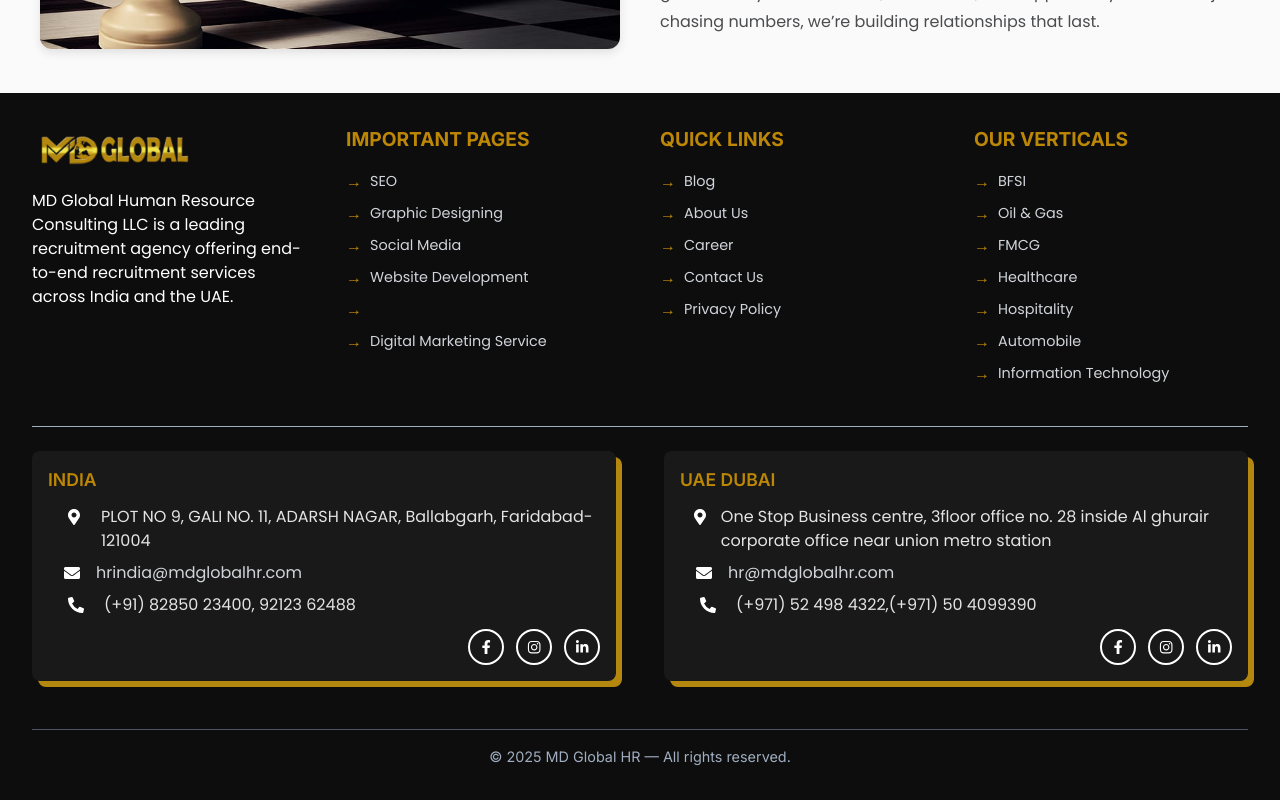
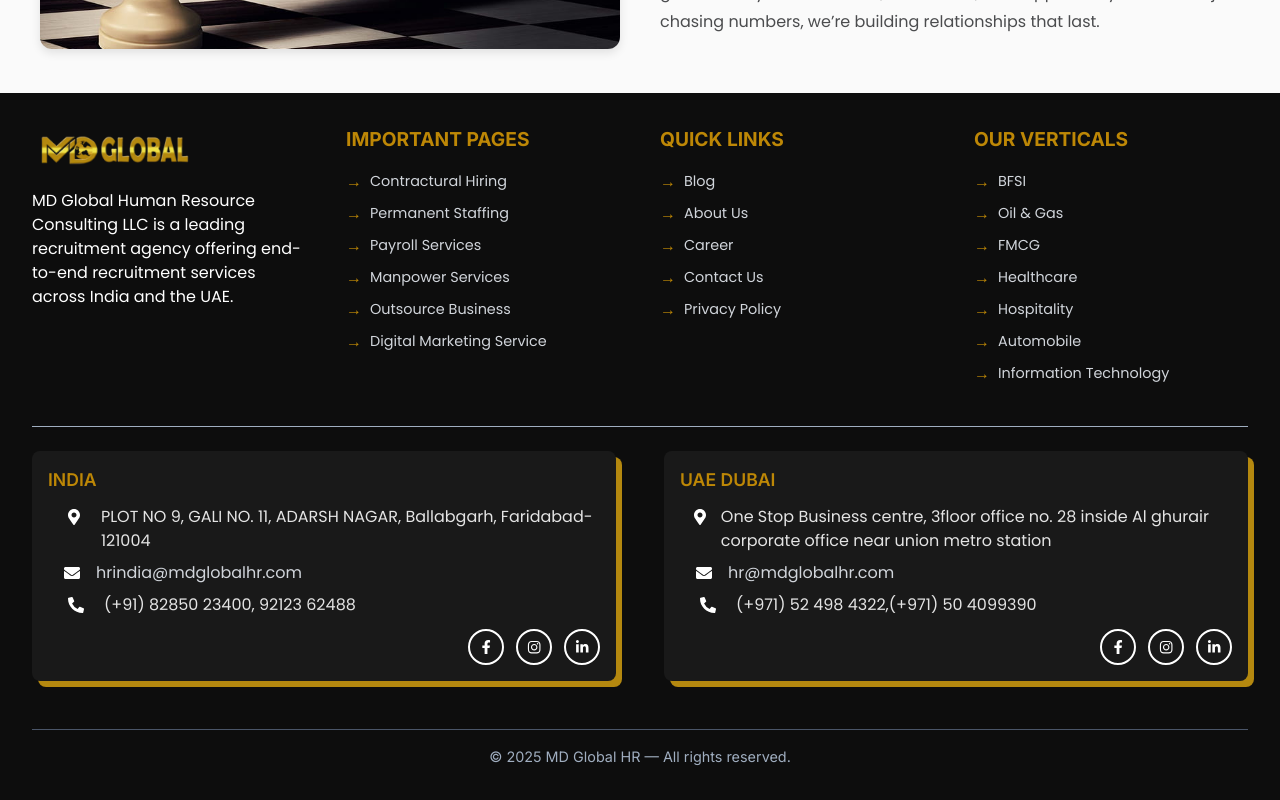
Before and after one commit to Lokender-droid/mdglobalnew, a React (Vite) app: page /about in a window 1280 px wide. Shown: the part 3728-4528 px from the top of the page. Built offline with nearby package versions, Linux system fonts and the light colour scheme.

Commit message:
footer important links updated

```diff
--- a/src/components/Career/FilterBar.jsx
+++ b/src/components/Career/FilterBar.jsx
@@ -12,6 +12,12 @@
 }) => {
   const handleCategorySelect = (e) => onCategoryChange(e.target.value);
   const handleLocationSelect = (e) => onLocationChange(e.target.value);
+
+  // Remove duplicates using Set
+  const uniqueCategories = [...new Set(categories)];
+  const uniqueLocations = [...new Set(locations)].sort((a, b) =>
+    a.localeCompare(b)
+  );
 
   return (
     <div className="filter-bar">
@@ -28,7 +34,7 @@
           onChange={handleCategorySelect}
         >
           <option value="">All Categories</option>
-          {categories.map((category) => (
+          {uniqueCategories.map((category) => (
             <option key={category} value={category}>
               {category}
             </option>
@@ -47,13 +53,11 @@
           onChange={handleLocationSelect}
         >
           <option value="">All Locations</option>
-          {[...locations]
-            .sort((a, b) => a.localeCompare(b))
-            .map((location) => (
-              <option key={location} value={location}>
-                {location}
-              </option>
-            ))}
+          {uniqueLocations.map((location) => (
+            <option key={location} value={location}>
+              {location}
+            </option>
+          ))}
         </select>
       </div>
     </div>
--- a/src/components/PageFooter/FooterPage.jsx
+++ b/src/components/PageFooter/FooterPage.jsx
@@ -14,16 +14,16 @@
 
 const FooterPage = () => {
   const ImportantPages = [
-    { heading: "SEO", path: "#" },
-    { heading: "Graphic Designing", path: "#" },
-    { heading: "Social Media", path: "#" },
-    { heading: "Website Development", path: "#" },
-    { heading: "", path: "#" },
-    { heading: "Digital Marketing Service", path: "#" },
+    { heading: "Contractural Hiring", path: "/services/Contractual-Staffing-Services" },
+    { heading: "Permanent Staffing", path: "/services/Permanent-Staffing-solution" },
+    { heading: "Payroll Services", path: "/services/PayrollService" },
+    { heading: "Manpower Services", path: "/services/ManpowerSupplyServicesInDubai" },
+    { heading: "Outsource Business", path: "/services/Staff-Outsourcing" },
+    { heading: "Digital Marketing Service", path: "/services/DigitalMarketingServices" },
   ];
 
   const QuickLinks = [
-    { heading: "Blog", path: "/" },
+    { heading: "Blog", path: "https://mdglobalhr.com/blog/" },
     { heading: "About Us", path: "/about" },
     { heading: "Career", path: "/career" },
     { heading: "Contact Us", path: "/contact-us" },
```
